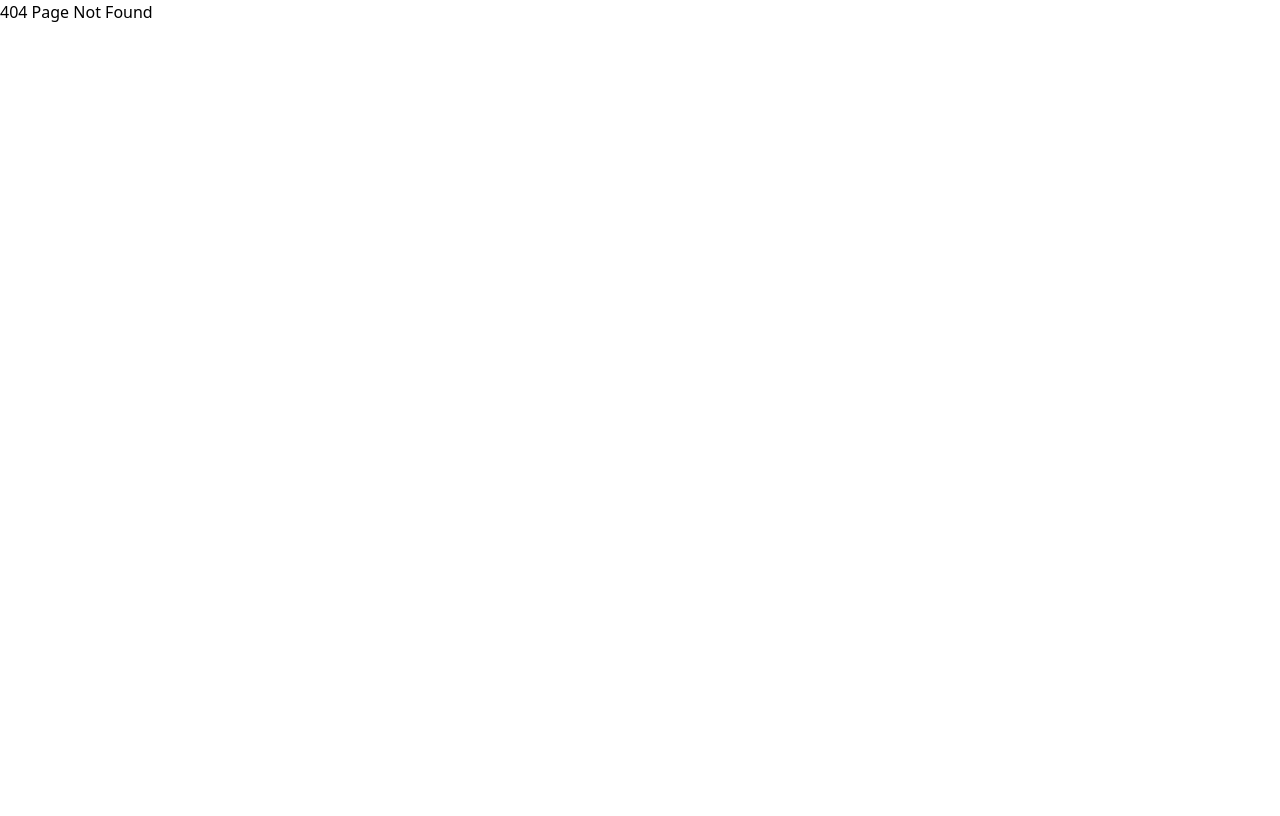
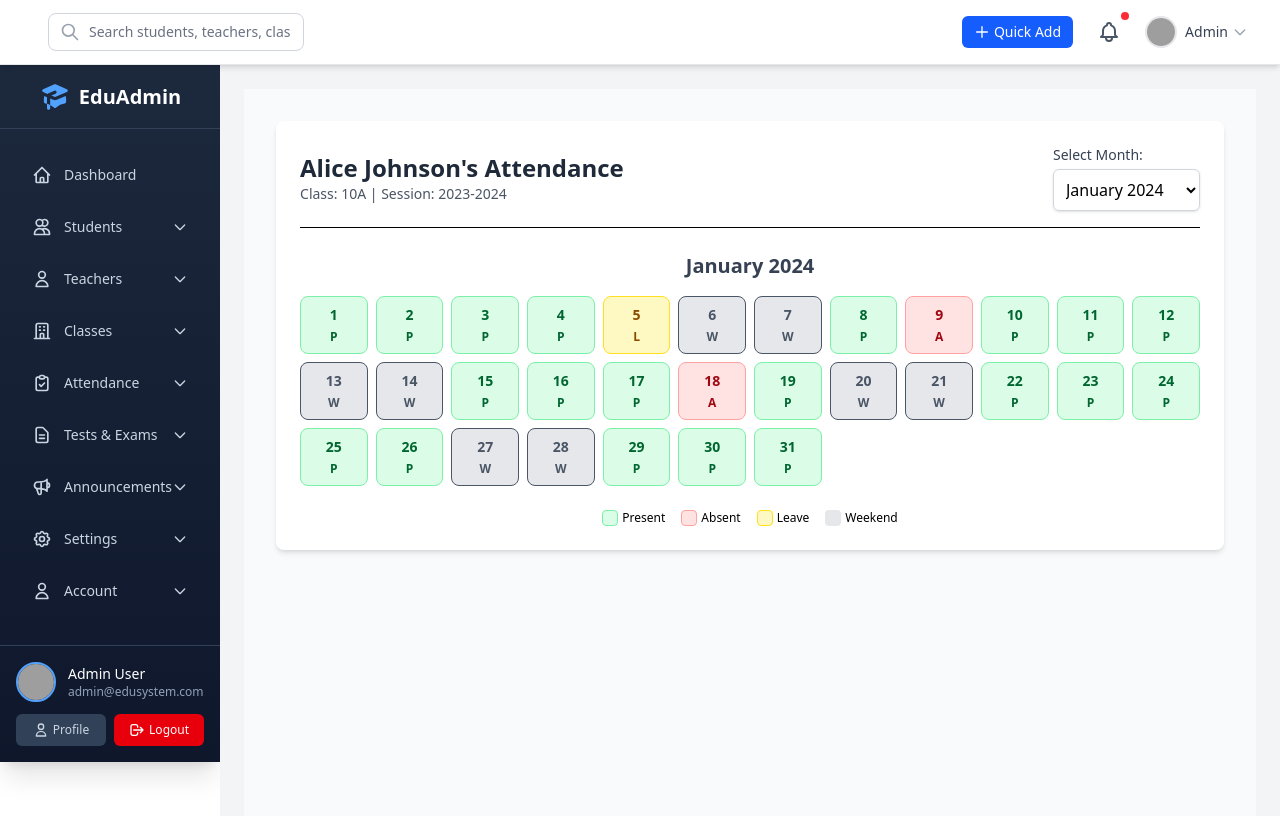
Before and after one commit to Shahbazh1/Associate_college, a React (Vite) app: page /Dashboard/students/view/studentDetails/StudentAttendanceDetail in a window 1280 px wide. Before the commit this address had no page. Shown: the top 816 px of the page. Built offline with nearby package versions, Linux system fonts and the light colour scheme; grey boxes are pictures that could not be loaded.

Commit message:
make a studentAttendanceDetail component for student to show student spcific month detail

```diff
--- /dev/null
+++ b/src/components/students/studentAttendanceDetail.jsx
@@ -0,0 +1,149 @@
+import React, { useState } from 'react';
+
+// --- 1. SAMPLE DATA (Included inside the component) ---
+// We are using the same data structure but will focus on one student.
+const attendanceData = [
+  {
+    id: 'STU001',
+    name: 'Alice Johnson',
+    class: '10A',
+    group: 'Science',
+    session: '2023-2024',
+    field: 'Pre-Medical',
+    attendance: {
+      '2024-01': { // January 2024
+        1: 'P', 2: 'P', 3: 'P', 4: 'P', 5: 'L',
+        6: 'W', 7: 'W', 8: 'P', 9: 'A', 10: 'P',
+        11: 'P', 12: 'P', 13: 'W', 14: 'W', 15: 'P',
+        16: 'P', 17: 'P', 18: 'A', 19: 'P', 20: 'W',
+        21: 'W', 22: 'P', 23: 'P', 24: 'P', 25: 'P',
+        26: 'P', 27: 'W', 28: 'W', 29: 'P', 30: 'P',
+        31: 'P',
+      },
+      '2024-02': { // February 2024
+        1: 'P', 2: 'P', 3: 'L', 4: 'W', 5: 'W',
+        6: 'P', 7: 'P', 8: 'P', 9: 'P', 10: 'P',
+        11: 'W', 12: 'W', 13: 'P', 14: 'P', 15: 'P',
+        16: 'A', 17: 'P', 18: 'W', 19: 'W', 20: 'P',
+        21: 'P', 22: 'P', 23: 'P', 24: 'P', 25: 'W',
+        26: 'W', 27: 'P', 28: 'P', 29: 'P',
+      },
+      '2024-03': { // March 2024
+        1: 'P', 2: 'W', 3: 'W', 4: 'P', 5: 'P',
+        6: 'P', 7: 'P', 8: 'P', 9: 'A', 10: 'P',
+        11: 'W', 12: 'W', 13: 'L', 14: 'P', 15: 'P',
+        16: 'P', 17: 'P', 18: 'W', 19: 'W', 20: 'P',
+        21: 'P', 22: 'P', 23: 'P', 24: 'P', 25: 'P',
+        26: 'W', 27: 'W', 28: 'P', 29: 'P', 30: 'P', 31: 'P',
+      }
+    }
+  },
+  // Other students can remain in the data array but won't be displayed
+];
+
+// --- 2. HELPER FUNCTIONS ---
+const formatMonth = (yearMonthString) => {
+  const [year, month] = yearMonthString.split('-');
+  const date = new Date(year, month - 1);
+  return date.toLocaleDateString('en-US', { month: 'long', year: 'numeric' });
+};
+
+const getDaysInMonth = (year, month) => {
+  return new Date(year, month, 0).getDate();
+};
+
+const getStatusDetails = (status) => {
+    switch (status) {
+        case 'P': return { text: 'Present', class: 'bg-green-100 text-green-800 border-green-300' };
+        case 'A': return { text: 'Absent', class: 'bg-red-100 text-red-800 border-red-300' };
+        case 'L': return { text: 'Leave', class: 'bg-yellow-100 text-yellow-800 border-yellow-300' };
+        case 'W': return { text: 'Weekend', class: 'bg-gray-200 text-gray-600' };
+        default: return { text: 'No Data', class: 'bg-gray-100 text-gray-500' };
+    }
+}
+
+
+// --- 3. THE MAIN COMPONENT ---
+const StudentAttendanceDetail = () => {
+  // --- State ---
+  // We are hardcoding the student to the first one in the array.
+  const currentStudent = attendanceData[0];
+  const availableMonths = Object.keys(currentStudent.attendance).sort();
+  const [selectedMonth, setSelectedMonth] = useState(availableMonths[0]); // Default to the first month
+
+  const handleMonthChange = (event) => {
+    setSelectedMonth(event.target.value);
+  };
+
+  // --- Data for the selected month ---
+  const [year, month] = selectedMonth.split('-').map(Number);
+  const daysInMonth = getDaysInMonth(year, month);
+  const monthlyAttendance = currentStudent.attendance[selectedMonth];
+
+  // --- RENDERING LOGIC ---
+  return (
+    <div className="bg-gray-50 min-h-screen p-4 sm:p-6 lg:p-8">
+      <div className="max-w-6xl mx-auto bg-white p-6 rounded-lg shadow-md">
+        {/* Header with Student Info and Month Filter */}
+        <div className="flex flex-col sm:flex-row justify-between items-start sm:items-center border-b pb-4 mb-6 gap-4">
+          <div>
+            <h2 className="text-2xl font-bold text-gray-800">{currentStudent.name}'s Attendance</h2>
+            <p className="text-sm text-gray-600">
+              Class: {currentStudent.class} | Session: {currentStudent.session}
+            </p>
+          </div>
+          <div>
+            <label htmlFor="month-select" className="block text-sm font-medium text-gray-700 mb-1">Select Month:</label>
+            <select
+              id="month-select"
+              value={selectedMonth}
+              onChange={handleMonthChange}
+              className="block w-full p-2 border border-gray-300 rounded-md shadow-sm focus:ring-blue-500 focus:border-blue-500"
+            >
+              {availableMonths.map(monthKey => (
+                <option key={monthKey} value={monthKey}>
+                  {formatMonth(monthKey)}
+                </option>
+              ))}
+            </select>
+          </div>
+        </div>
+
+        {/* Month Title */}
+        <h3 className="text-xl font-semibold text-gray-700 mb-4 text-center">
+          {formatMonth(selectedMonth)}
+        </h3>
+
+        {/* Attendance Day Grid */}
+        <div className="grid grid-cols-7 sm:grid-cols-8 md:grid-cols-10 lg:grid-cols-12 gap-2">
+          {[...Array(daysInMonth)].map((_, index) => {
+            const day = index + 1;
+            const status = monthlyAttendance[day] || null;
+            const { text, class: statusClass } = getStatusDetails(status);
+
+            return (
+              <div
+                key={day}
+                className={`border rounded-lg p-2 text-center transition-transform hover:scale-105 ${statusClass}`}
+                title={`${text} - Day ${day}`}
+              >
+                <div className="font-bold text-sm">{day}</div>
+                <div className="text-xs mt-1 font-semibold">{text.substring(0, 1)}</div>
+              </div>
+            );
+          })}
+        </div>
+
+        {/* Legend */}
+        <div className="flex justify-center gap-4 mt-6 text-xs">
+            <span className="flex items-center gap-1"><span className="w-4 h-4 bg-green-100 border border-green-300 rounded"></span> Present</span>
+            <span className="flex items-center gap-1"><span className="w-4 h-4 bg-red-100 border border-red-300 rounded"></span> Absent</span>
+            <span className="flex items-center gap-1"><span className="w-4 h-4 bg-yellow-100 border border-yellow-300 rounded"></span> Leave</span>
+            <span className="flex items-center gap-1"><span className="w-4 h-4 bg-gray-200 rounded"></span> Weekend</span>
+        </div>
+      </div>
+    </div>
+  );
+};
+
+export default StudentAttendanceDetail;
--- a/src/components/students/studentDetails.jsx
+++ b/src/components/students/studentDetails.jsx
@@ -1,5 +1,5 @@
 import React, { useState,useEffect } from "react";
-
+import { useNavigate } from "react-router-dom";
 const StudentDetails = () => {
 
   // Add these states at the top of your component
@@ -169,6 +169,7 @@ const getAttendanceTotals = () => {
 
   // State for active tab
   const [activeTab, setActiveTab] = useState('info');
+  const Navigate=useNavigate();
 
   return (
     <div className="max-w-4xl mx-auto p-6 bg-gradient-to-br from-blue-50 to-indigo-100 min-h-screen">
@@ -414,7 +415,7 @@ const getAttendanceTotals = () => {
 
             return (
               <tr key={month}>
-                <td className="px-6 py-4 whitespace-nowrap text-sm font-medium text-gray-900">
+                <td onClick={()=>{Navigate('StudentAttendanceDetail')}} className="cursor-pointer px-6 py-4 whitespace-nowrap text-sm font-medium text-gray-900">
                   {month}
                 </td>
                 <td className="px-6 py-4 whitespace-nowrap text-sm text-gray-500">
--- a/src/routes.jsx
+++ b/src/routes.jsx
@@ -20,6 +20,7 @@ import ViewAttendance from './components/attendance/viewAttendance'
 import AddExamMarks from './components/exams/addExamMarks'
 import ViewExamResults from './components/exams/viewExamResults'
 import Notices from './components/annoucements/notices'
+import StudentAttendanceDetail from './components/students/studentAttendanceDetail'
 
 
 
@@ -45,6 +46,7 @@ const AppRoutes = () => {
         <Route path="students/add" element={<AddStudentForm />} />
         <Route path="students/view" element={<ViewStudents/>}/>
         <Route path="students/view/studentDetails" element={<StudentDetails student={customStudent} />}/>
+        <Route path="students/view/studentDetails/StudentAttendanceDetail" element={<StudentAttendanceDetail/>}/>
         {/* teacher routes */}
         <Route path="teachers/add" element={<AddTeachersForm />} />
         <Route path="teachers/view" element={<ViewTeachers/>}/>
```
